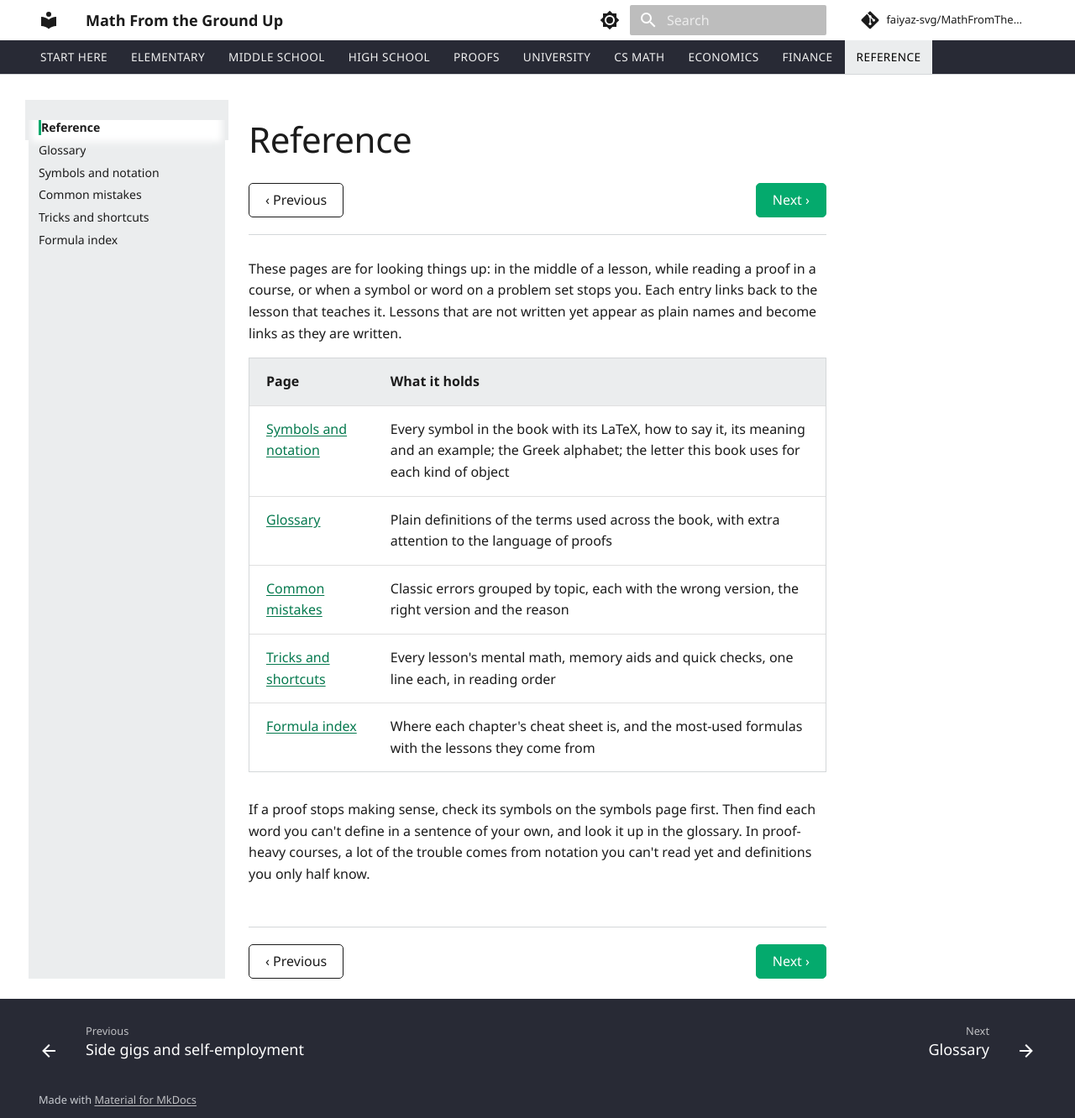
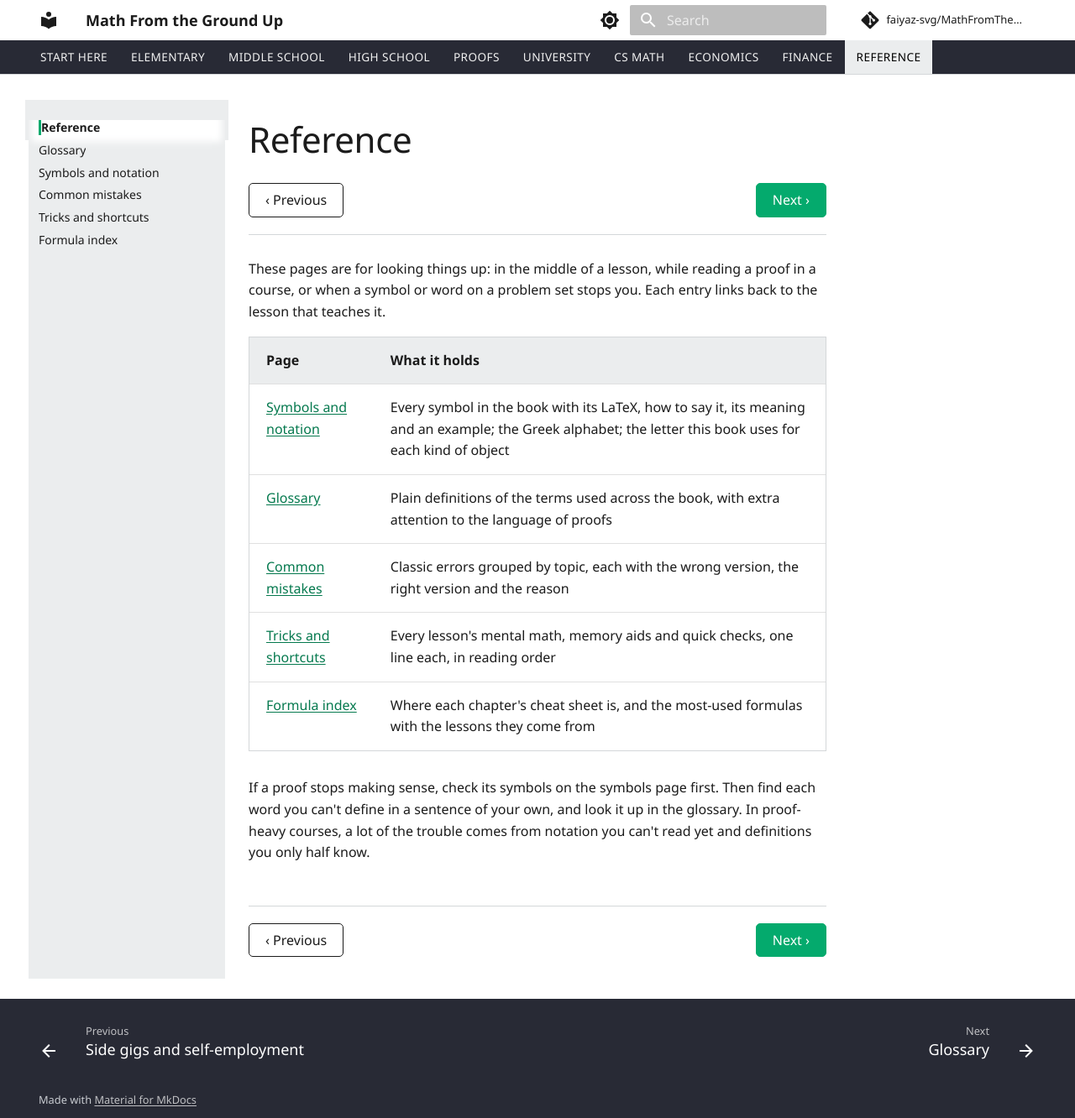
Before and after one commit to faiyaz-svg/MathFromTheGroundUp, an MkDocs documentation site: the page built from docs/reference/index.md, in a window 1280 px wide and 1332 px high. Shown: the whole window at 84% size. Built offline with MkDocs 1.6.1 and Material for MkDocs 9.7.7, drawn with Linux system fonts in a browser that asks for light colours; comment, search, counter and statistics services are not loaded.

Commit message:
fix a leftover planned link and an outdated note

```diff
--- a/docs/reference/index.md
+++ b/docs/reference/index.md
@@ -1,6 +1,6 @@
 # Reference
 
-These pages are for looking things up: in the middle of a lesson, while reading a proof in a course, or when a symbol or word on a problem set stops you. Each entry links back to the lesson that teaches it. Lessons that are not written yet appear as plain names and become links as they are written.
+These pages are for looking things up: in the middle of a lesson, while reading a proof in a course, or when a symbol or word on a problem set stops you. Each entry links back to the lesson that teaches it.
 
 | Page | What it holds |
 |---|---|
```
Also changed, not shown: docs/00-start-here/index.md (+1 -1 lines).
